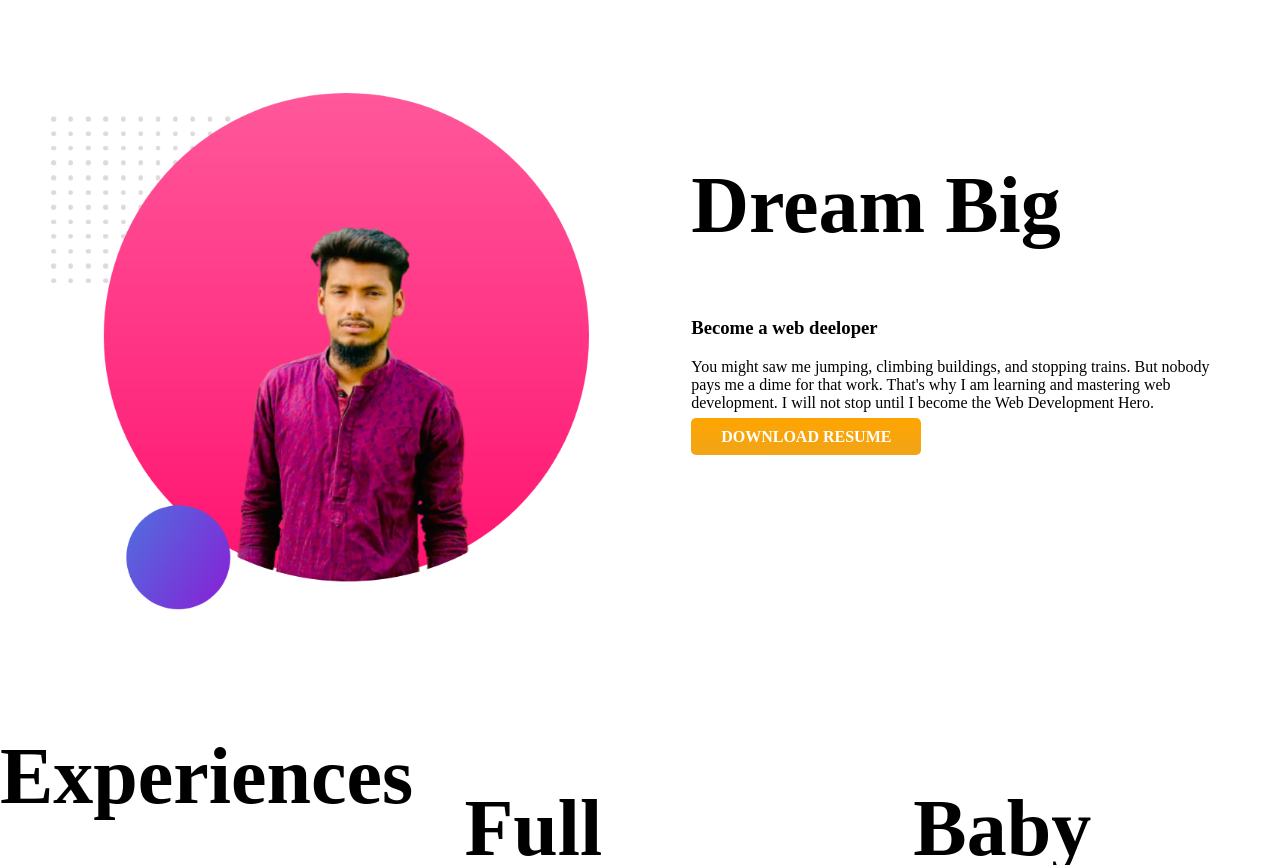
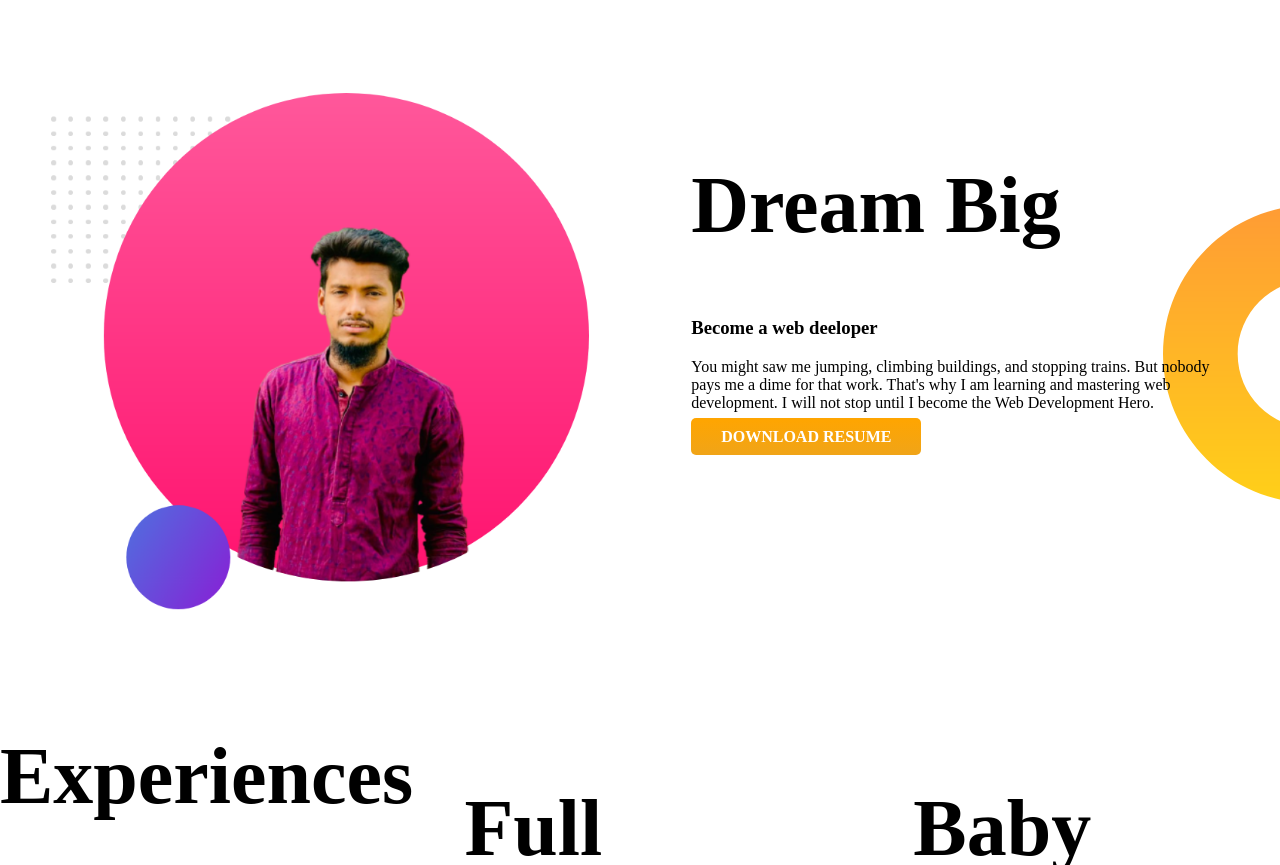
Before and after one commit to minhaz3/First-Online-Web, a plain HTML site: page index.html in a window 1280 px wide. Shown: the part 598-1463 px from the top of the page. Drawn offline with Linux system fonts and the light colour scheme.

Commit message:
background added

```diff
--- a/style.css
+++ b/style.css
@@ -49,3 +49,10 @@ section {
 body {
     margin: 0;
 }
+
+.big {
+    background-position: right;
+    background-image: url(imagefile/back1.png);
+    background-repeat: no-repeat;
+
+}
```
